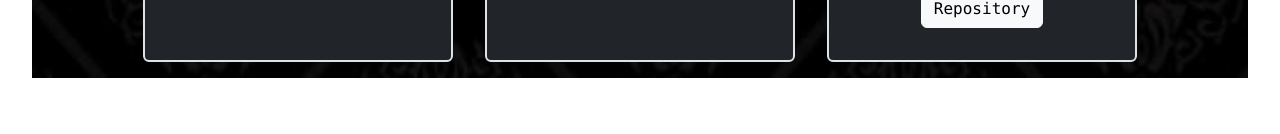
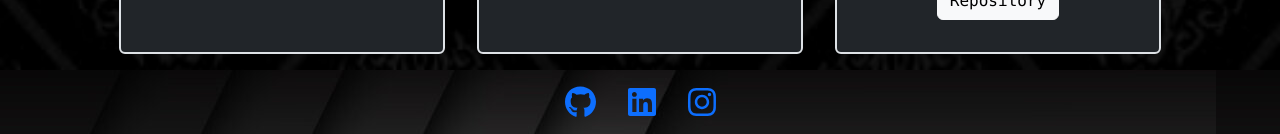
Before and after one commit to Matt11Moriarty/personal-portfolio2.0, a React (Vite) app: page /Portfolio in a window 1280 px wide. Shown: the part 867-1001 px from the top of the page. Before the commit the page ends 977 px from the top, so only its background shows below. Built offline with nearby package versions, Linux system fonts and the light colour scheme.

Commit message:
added footer and cleaned up styling

```diff
--- a/package.json
+++ b/package.json
@@ -11,6 +11,12 @@
     "preview": "vite preview"
   },
   "dependencies": {
+    "@fortawesome/fontawesome-svg-core": "^6.4.2",
+    "@fortawesome/free-brands-svg-icons": "^6.4.2",
+    "@fortawesome/free-regular-svg-icons": "^6.4.2",
+    "@fortawesome/free-solid-svg-icons": "^6.4.2",
+    "@fortawesome/react-fontawesome": "^0.2.0",
+    "babel-plugin-macros": "^3.1.0",
     "bootstrap": "^5.2.3",
     "react": "^18.2.0",
     "react-dom": "^18.2.0",
--- a/src/App.css
+++ b/src/App.css
@@ -1,13 +1,14 @@
 #root {
-  max-width: 1280px;
+  max-width: 100%;
   margin: 0 auto;
-  padding: 2rem;
+  font-family: monaco,Consolas,Lucida Console,monospace;
+  /* padding: 2rem; */
   /* text-align: center; */
 }
 
-.font {
+/* .font {
 	font-family: monaco,Consolas,Lucida Console,monospace;
-}
+} */
 .logo {
   height: 6em;
   padding: 1.5em;
@@ -40,7 +41,7 @@
   padding: 2em;
 }
 .card:hover {
-  box-shadow: 0 0 10px 4px white;
+  box-shadow: 0 0 10px 7px rgb(255, 255, 255);
   transition: box-shadow 0.3s;
 }
 
--- a/src/App.jsx
+++ b/src/App.jsx
@@ -1,13 +1,16 @@
 import { Outlet } from 'react-router-dom';
 import Header from './components/Header';
+import Footer from './components/Footer'
 import './App.css'
+
 
 function App() {
   return (
     <>
-      <main className='font' >
+      <main>
         <Header />
         <Outlet />
+        <Footer />
       </main>
     </>
   );
--- a/src/components/Footer.jsx
+++ b/src/components/Footer.jsx
@@ -1,7 +1,34 @@
-import { useState } from 'react';
+import React from "react";
+import { FontAwesomeIcon } from "@fortawesome/react-fontawesome";
+import {
+  faGithub,
+  faLinkedin,
+  faInstagram,
+} from "@fortawesome/free-brands-svg-icons";
 
 const Footer = () => {
-    return <div>Footer</div>
-}
+  return (
+    <div className="d-flex justify-content-center header-bg">
+      <a href="https://github.com/Matt11Moriarty" target="_blank" class="icon-block">
+      <FontAwesomeIcon
+        icon={faGithub}
+        className="p-3 fa-2xl"
+      />
+      </a>
+      <a href="https://www.linkedin.com/in/matthew-moriarty-10230770" target="_blank" class="icon-block">
+      <FontAwesomeIcon
+        icon={faLinkedin}
+        className="p-3 fa-2xl"
+      />
+      </a>
+      <a href="https://www.instagram.com/matt.moriarty94" target="_blank" class="icon-block">
+      <FontAwesomeIcon
+        icon={faInstagram}
+        className="p-3 fa-2xl"
+      />
+      </a>
+    </div>
+  );
+};
 
 export default Footer;
--- a/src/components/Header.jsx
+++ b/src/components/Header.jsx
@@ -1,4 +1,3 @@
-import { useState } from 'react';
 import Navigation from './Navigation';
 import '../App.css'
 
--- a/src/components/Projects.jsx
+++ b/src/components/Projects.jsx
@@ -10,7 +10,7 @@ const Projects = () => {
           <div className="card-body text-light">
             <h5 className="card-title">{project.title}</h5>
             <p className="card-text">{project.description}</p>
-            <a href={project.link} className="btn btn-light">
+            <a href={project.link} target="_blank" className="btn btn-light">
               Repository
             </a>
           </div>
--- a/src/pages/Resume.jsx
+++ b/src/pages/Resume.jsx
@@ -2,7 +2,7 @@ import React from "react";
 
 const Resume = () => {
   return (
-    <div className="app-background app-container text-light p-3">
+    <div className="app-background app-container text-light px-5">
     <a  href="/downloads/Matthew_Resume.pdf"
         download="Matthew's Resume"
         className="btn btn-light m-3">
```
Also changed, not shown: 1 other file (tests, documents, lock files or other folders).
